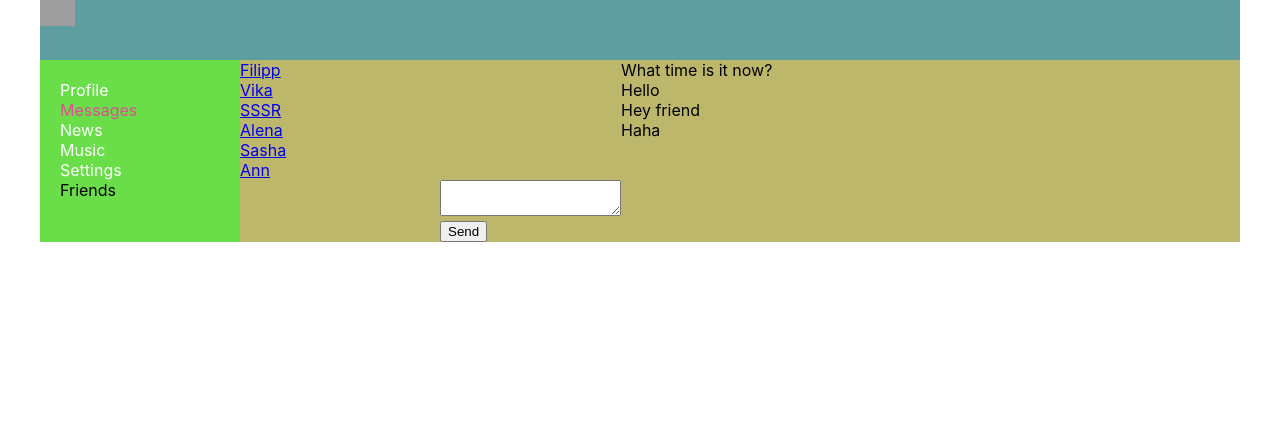
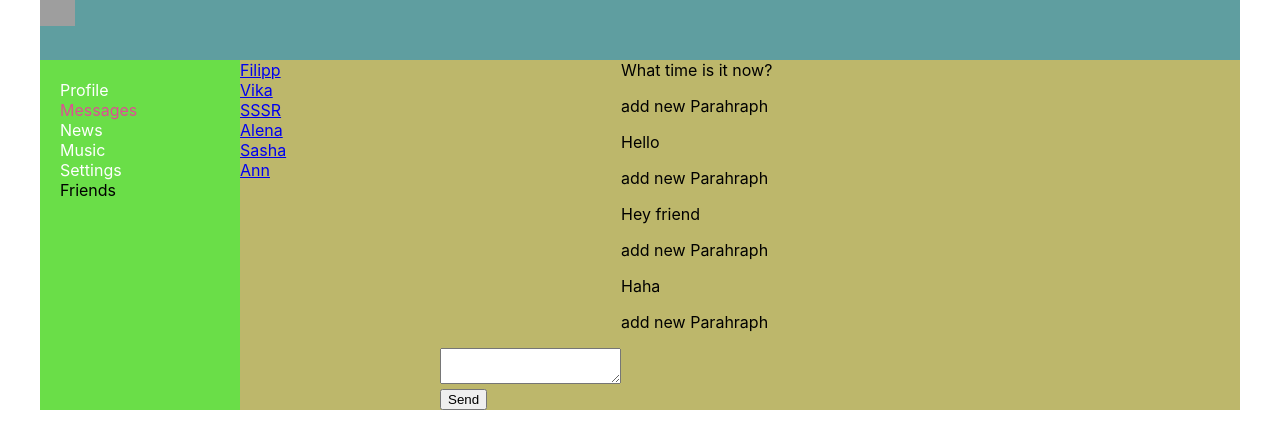
Before and after one commit to Kotfil/social-ts-ghpages-test, a React (Create React App) app: page /dialogs in a window 1280 px wide. Shown: the top 448 px of the page. Built offline with nearby package versions, Linux system fonts and the light colour scheme; grey boxes are pictures that could not be loaded.

Commit message:
add new paragraph

```diff
--- a/src/App.tsx
+++ b/src/App.tsx
@@ -47,5 +47,6 @@ const App = (props : PropsType) => {
         </BrowserRouter>
     );
 }
+//git
 
 export default App;
--- a/src/components/Dialogs/Message/Message.tsx
+++ b/src/components/Dialogs/Message/Message.tsx
@@ -9,7 +9,11 @@ export type PropsType = {
 const Message = (props: PropsType) => {
 
     return(
+        <>
+
         <div className={s.message}>{props.messages}</div>
+            <p> add new Parahraph</p>
+        </>
     )
 };
 
```
